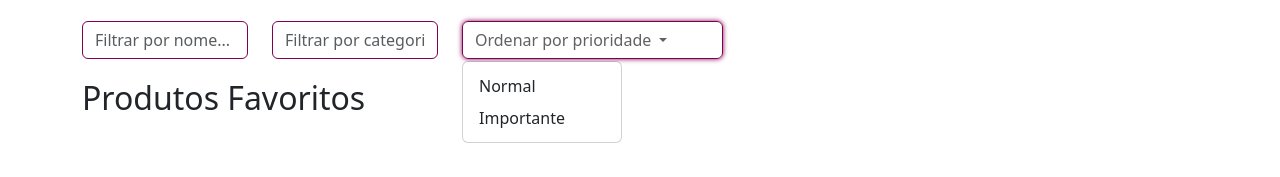
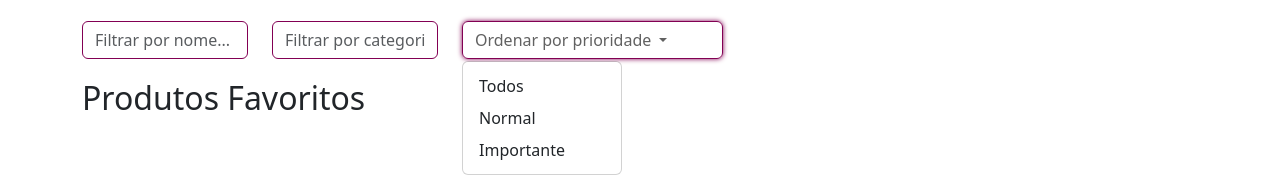
Before and after one commit to dugly0/Lista-de-produtos, a React (Vite) app: page / in a window 1280 px wide. Both pictures are taken after a click on the button "Ordenar por prioridade". Shown: the part 245-422 px from the top of the page. Built offline with nearby package versions, Linux system fonts and the light colour scheme.

Commit message:
adicionando prioridade "todos"

```diff
--- a/src/components/productList/ProductList.jsx
+++ b/src/components/productList/ProductList.jsx
@@ -88,6 +88,9 @@ const ProductList = ({ products, onToggleFavorite, onDelete }) => {
                 </Dropdown.Toggle>
 
                 <Dropdown.Menu className="w-auto">
+                  <Dropdown.Item onClick={() => setSortPriority("")}>
+                    Todos
+                  </Dropdown.Item>
                   <Dropdown.Item onClick={() => setSortPriority("normal")}>
                     Normal
                   </Dropdown.Item>
```
